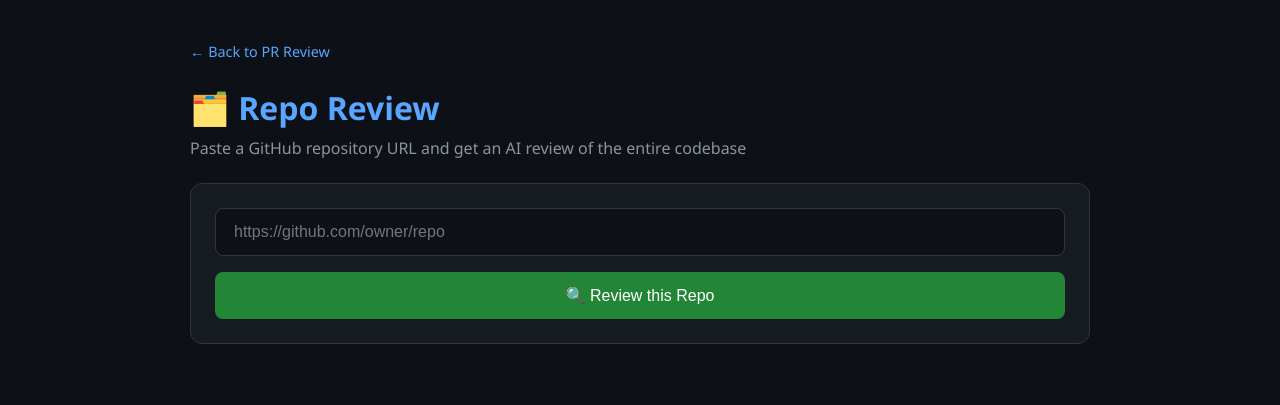
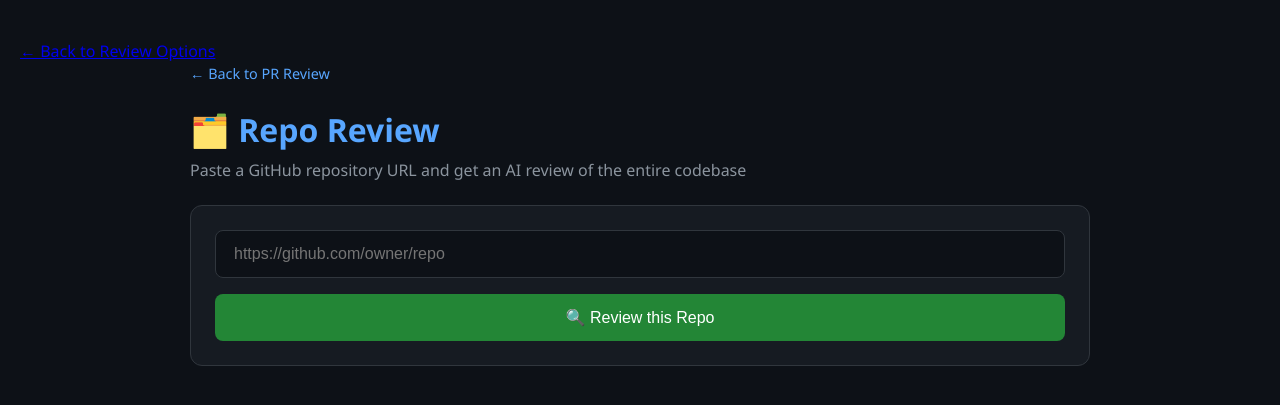
Before and after one commit to Ravi07106/ai-code-reviewer, a Flask app: page /repo-review in a window 1280 px wide. Shown: the top 405 px of the page. Run offline with Flask 3, Linux system fonts and the light colour scheme.

Commit message:
Add back button to repo review page
Added a back button to navigate to review options.

```diff
--- a/templates/repo_review.html
+++ b/templates/repo_review.html
@@ -4,6 +4,11 @@
     <meta charset="UTF-8">
     <meta name="viewport" content="width=device-width, initial-scale=1.0">
     <title>Repo Review — AI Code Reviewer</title>
+
+    <a href="{{ url_for('review_options') }}" class="back-options-btn">
+    ← Back to Review Options
+    </a>
+
     <style>
         * { box-sizing: border-box; margin: 0; padding: 0; }
 
```
